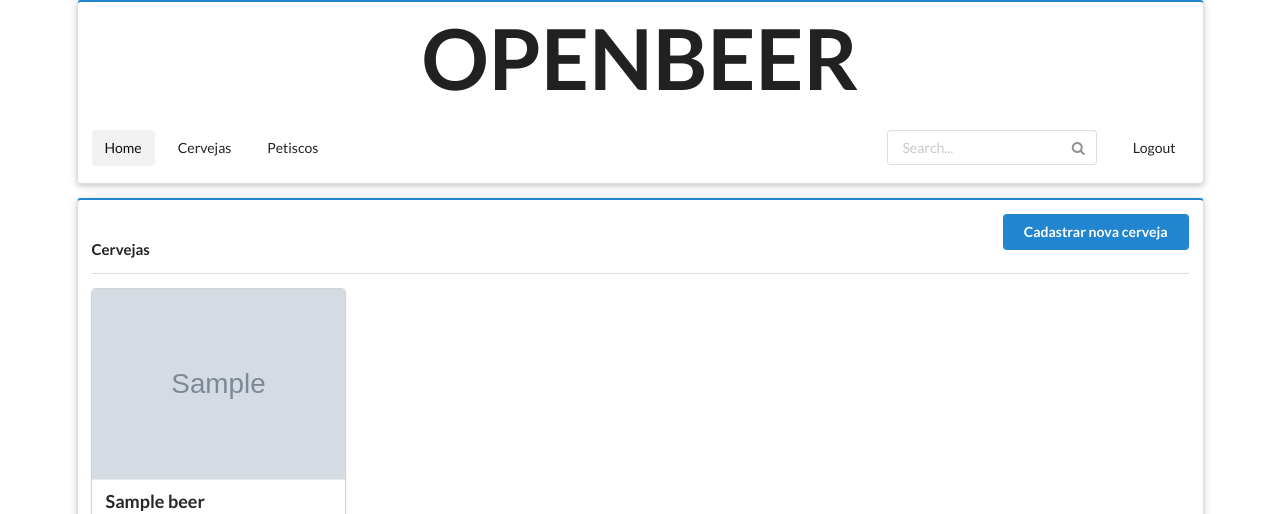
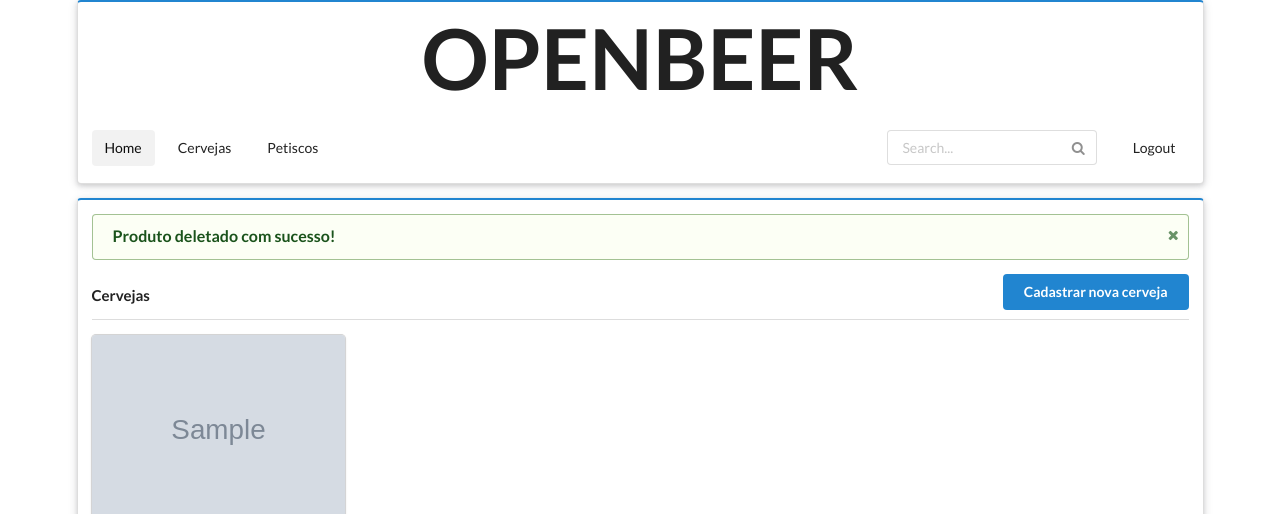
Before and after one commit to leoalmeidasant/openbeer, a Flask app: a page that uses app/templates/_base.html.j2 in a window 1280 px wide. Shown: the top 514 px of the page. Run offline with Flask 2, Linux system fonts and the light colour scheme; a user stored in the database is signed in; tables that the repository leaves empty hold one stand-in row (values such as "Sample post"); grey boxes marked "Sample" are stand-in pictures; some libraries are stand-ins or nearby versions.

Commit message:
beer crud complete!

```diff
--- a/app/controllers/beer_controller.py
+++ b/app/controllers/beer_controller.py
@@ -45,7 +45,7 @@ class BeerController(object):
     def delete(beer_id):
         beer = Beer()
         result = DeleteCommand.execute(beer, beer_id)
-        return redirect(url_for('edit_beer', message=result.result))
+        return redirect(url_for('beer', message=result.result))
 
     @staticmethod
     def search(beer_id=None):
--- a/app/core/dao/beer_dao.py
+++ b/app/core/dao/beer_dao.py
@@ -25,7 +25,8 @@ class BeerDao(object):
     def delete(self, beer_id):
         beer = Beer.query.filter(Beer.id == beer_id).first()
         db.session.delete(beer)
-        return 200
+        db.session.commit()
+        return 'Produto deletado com sucesso!'
 
     def search(self, beer_id=None):
         if not beer_id:
--- a/app/routes/routes.py
+++ b/app/routes/routes.py
@@ -20,11 +20,15 @@ def root():
 def index():
     return render_template('home.html.j2')
 
-##rotas para cervejas
+##r############## Rotas para cervejas
 @app.route('/beer')
 def beer():
     beers =  BeerController.search()
-    return render_template('beers/index.html.j2', beers=beers, root_path=app.root_path)
+    return render_template('beers/index.html.j2',
+            beers=beers,
+            root_path=app.root_path,
+            message=request.args.get('message')
+        )
 
 @app.route('/beer/new', methods=['GET', 'POST'])
 def new_beer():
@@ -56,6 +60,10 @@ def edit_beer(id):
         }
         return BeerController.update(**kwargs)
 
+@app.route('/delete_beer/<id>', methods=['GET', 'POST'])
+def delete_beer(id):
+    return BeerController.delete(id)
+################### Fim das rotas para cervejas
 
 ##rotas para admin
 @app.route('/admin/new', methods=['GET', 'POST'])
--- a/app/templates/_base.html.j2
+++ b/app/templates/_base.html.j2
@@ -19,7 +19,7 @@
         OPENBEER
       </div>
       <div class="ui secondary  menu">
-        <a class="active item">
+        <a class="active item" href="/">
           Home
         </a>
         <a class="item" href="/beer">
--- a/app/templates/beers/index.html.j2
+++ b/app/templates/beers/index.html.j2
@@ -4,6 +4,14 @@
 {% endblock base %}
 
 {% block body %}
+{% if message %}
+<div class="ui message success">
+  <i class="close icon"></i>
+  <div class="header">
+    {{message}}
+  </div>
+</div>
+{% endif %}
 <a href="/beer/new" class="ui right floated blue button">Cadastrar nova cerveja</a>
 <h4 class="ui header">Cervejas</h4>
 <div class="ui divider"></div>
@@ -29,9 +37,24 @@
         R${{ beer.value }}
       </div>
       <a href="{{url_for('edit_beer', id=beer.id)}}" class="ui button">Editar</a>
-      <a href="#" class="ui red button">Remover</a>
+      <a href="{{url_for('delete_beer', id=beer.id)}}" class="ui red button">Remover</a>
     </div>
   </div>
 {% endfor %}
 </div>
+
+<script type="text/javascript">
+  $('select.dropdown')
+  .dropdown()
+  ;
+  $('.message .close')
+  .on('click', function() {
+    $(this)
+      .closest('.message')
+      .transition('fade')
+    ;
+  })
+;
+</script>
+
 {% endblock body %}
```
Also changed, not shown: app/static/images/schin 6.jpg (added).
